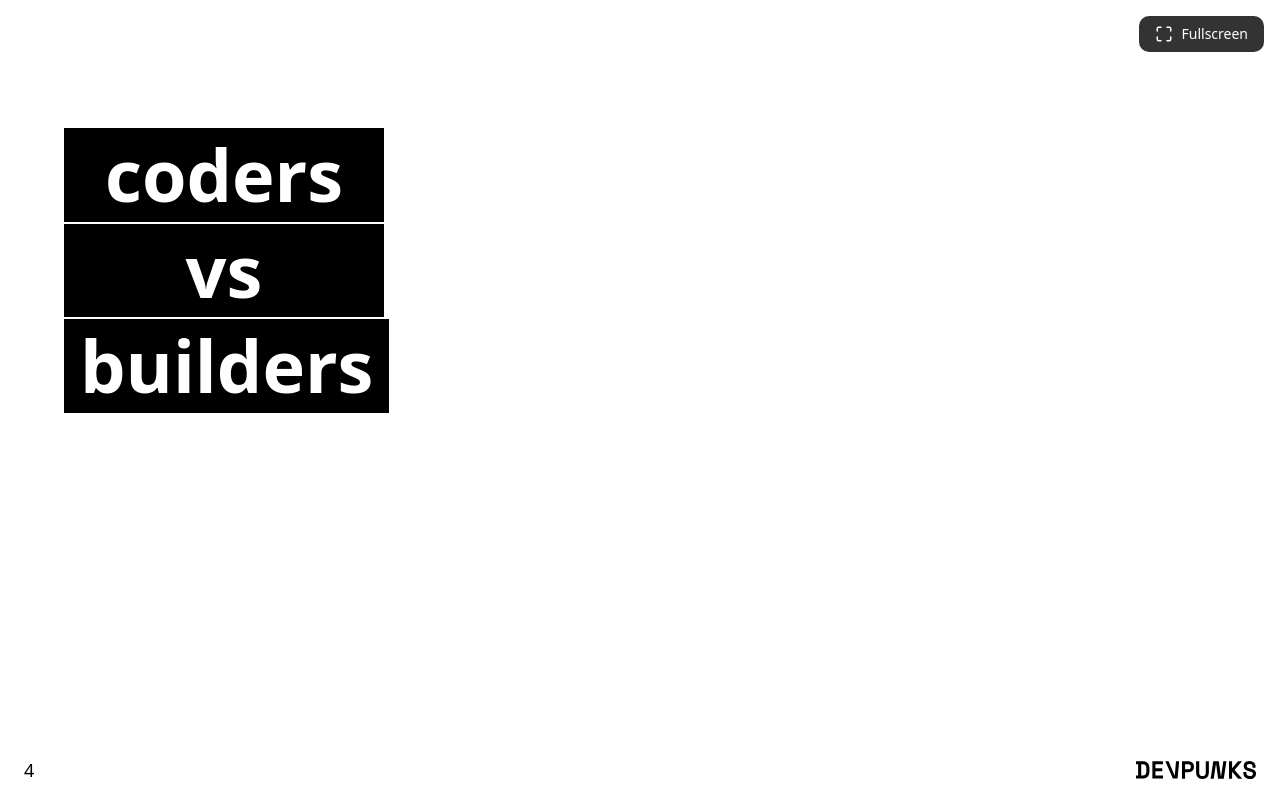
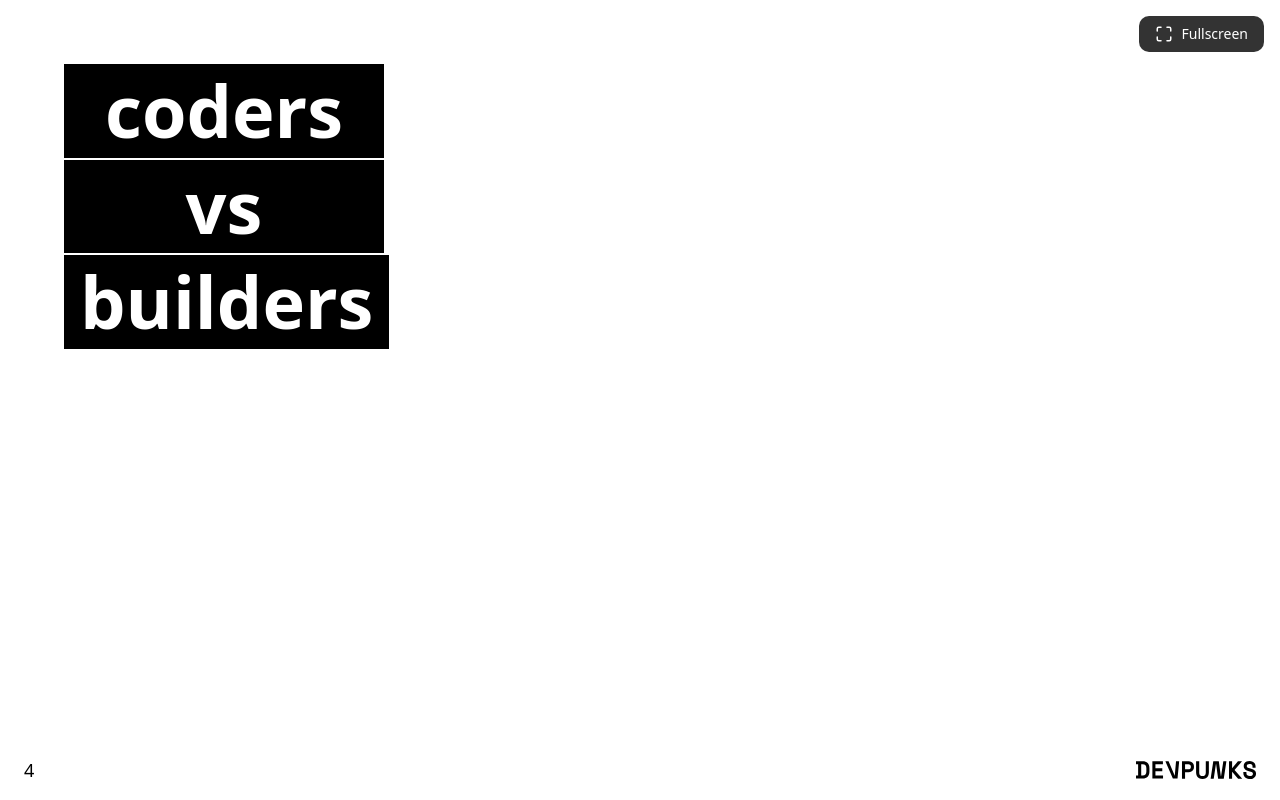
Before and after one commit to simosabba/devpunks-simo-plenaria25, a Next.js app: page /s/4 in a window 1280 px wide. Built offline with nearby package versions, Linux system fonts and the light colour scheme.

Commit message:
feat: remove top padding from Slide4 container for better layout

```diff
--- a/src/app/s/4/page.tsx
+++ b/src/app/s/4/page.tsx
@@ -9,7 +9,7 @@ export default function Slide4() {
 
   return (
     <SlideContainer slideNumber={4}>
-      <div className="pt-16">
+      <div>
         <div className="flex flex-col items-start gap-[2px]">
           <h1 className="slide-title min-w-[320px] bg-black px-4 text-center text-7xl font-bold text-white">
             <Typewriter
```
